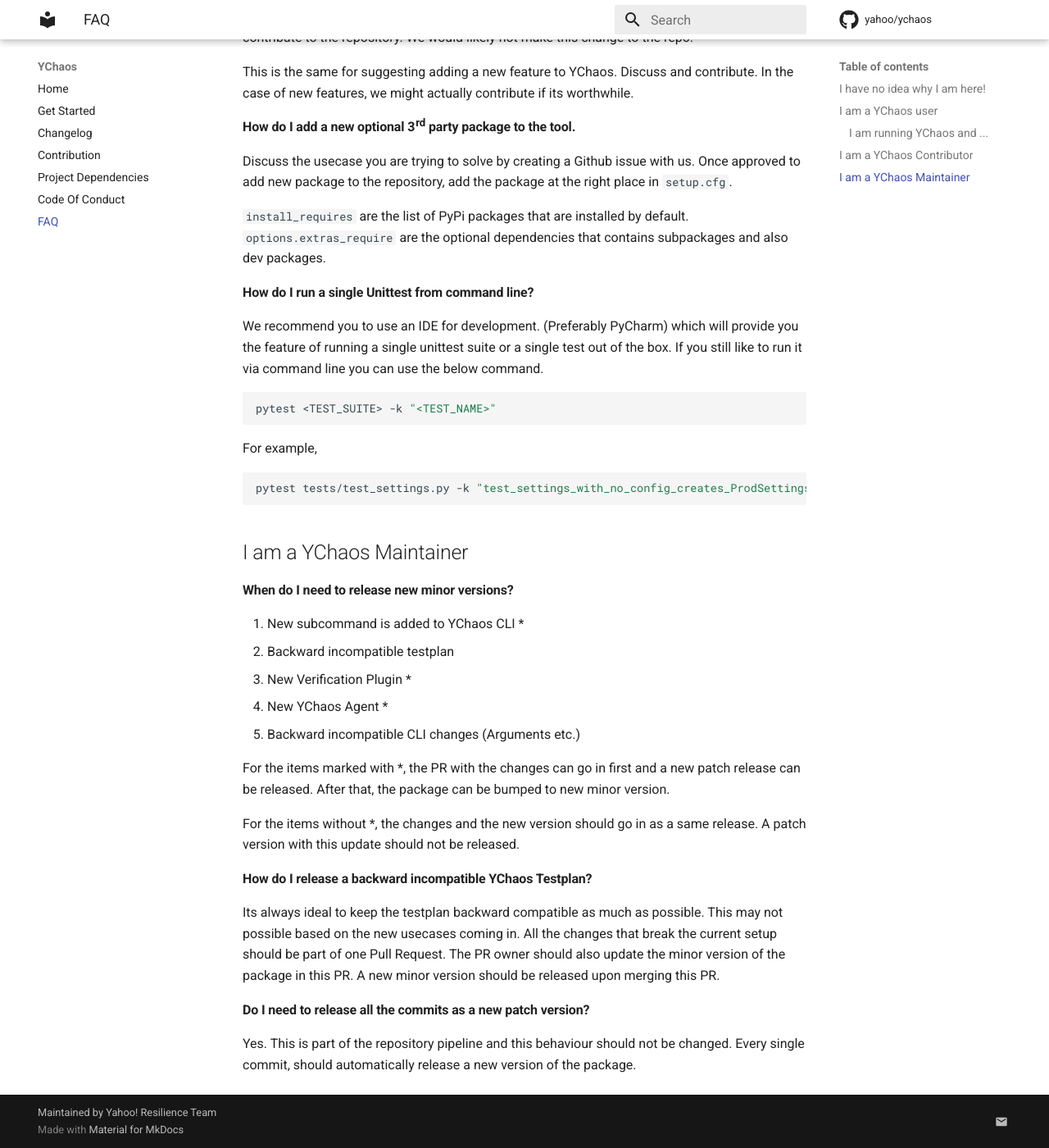
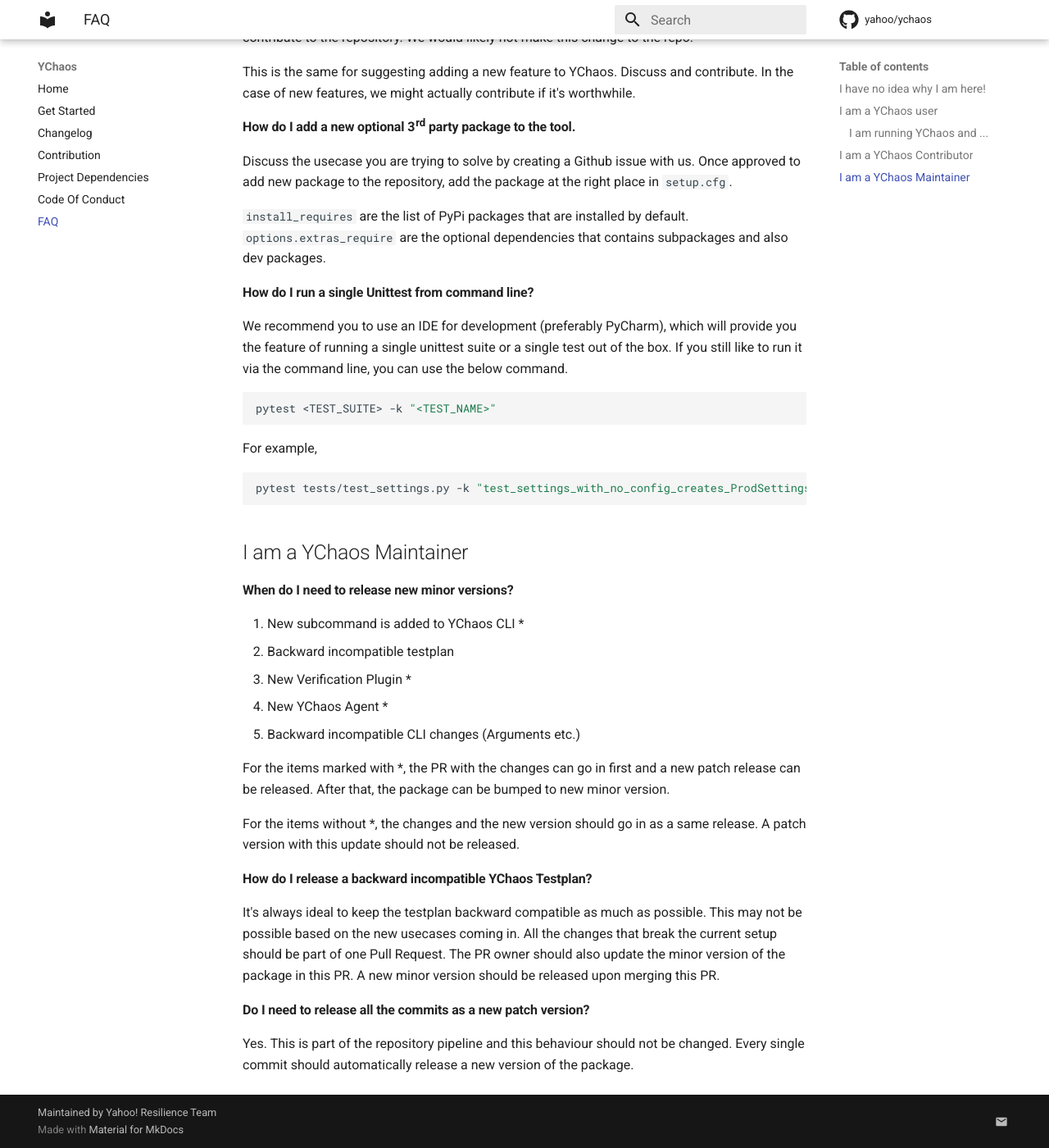
Before and after one commit to yahoo/ychaos, an MkDocs documentation site: the page built from docs/faq.md, in a window 1280 px wide and 1400 px high, scrolled down 1194 px. Shown: the whole window at 82% size. Built offline with MkDocs 1.6.1 and Material for MkDocs 9.7.7, drawn with Linux system fonts in a browser that asks for light colours; comment, search, counter and statistics services are not loaded; the version menu is left out; some of the changed text lies outside the part shown.

Commit message:
It's "its" and other spelling fixes. (#74)

````diff
--- a/docs/faq.md
+++ b/docs/faq.md
@@ -2,7 +2,7 @@
 
 ## I have no idea why I am here!
 
-Great! You can start with YChaos [here](index.md)
+Great! You can start with YChaos [here](index.md).
 
 ## I am a YChaos user
 
@@ -41,13 +41,13 @@
 
 #### I do not like the way something is coded in this package. How do I bring the attention of this to the maintainers?
 
-Its not wrong to design things better than they are right now. Create a Github issue
+It's not wrong to design things better than they are right now. Create a Github issue
 explaining what you do not like and how you would change it. If the change
 is approved, you can always contribute to the repository. We would likely
 not make this change to the repo.
 
 This is the same for suggesting adding a new feature to YChaos. Discuss and contribute.
-In the case of new features, we might actually contribute if its worthwhile.
+In the case of new features, we might actually contribute if it's worthwhile.
 
 #### How do I add a new optional 3rd party package to the tool.
 
@@ -61,9 +61,9 @@
 
 #### How do I run a single Unittest from command line?
 
-We recommend you to use an IDE for development. (Preferably PyCharm)
+We recommend you to use an IDE for development (preferably PyCharm),
 which will provide you the feature of running a single unittest suite or a single test
-out of the box. If you still like to run it via command line you can use the below command.
+out of the box. If you still like to run it via the command line, you can use the below command.
 
 ```bash
 pytest <TEST_SUITE> -k "<TEST_NAME>"
@@ -95,8 +95,8 @@
 
 #### How do I release a backward incompatible YChaos Testplan?
 
-Its always ideal to keep the testplan backward compatible as much as possible.
-This may not possible based on the new usecases coming in.
+It's always ideal to keep the testplan backward compatible as much as possible.
+This may not be possible based on the new usecases coming in.
 All the changes that break the current setup should be part of one Pull
 Request. The PR owner should also update the minor version of the package
 in this PR. A new minor version should be released upon merging this PR.
@@ -104,5 +104,5 @@
 #### Do I need to release all the commits as a new patch version?
 
 Yes. This is part of the repository pipeline and this behaviour should not
-be changed. Every single commit, should automatically release a new version
+be changed. Every single commit should automatically release a new version
 of the package.
````
